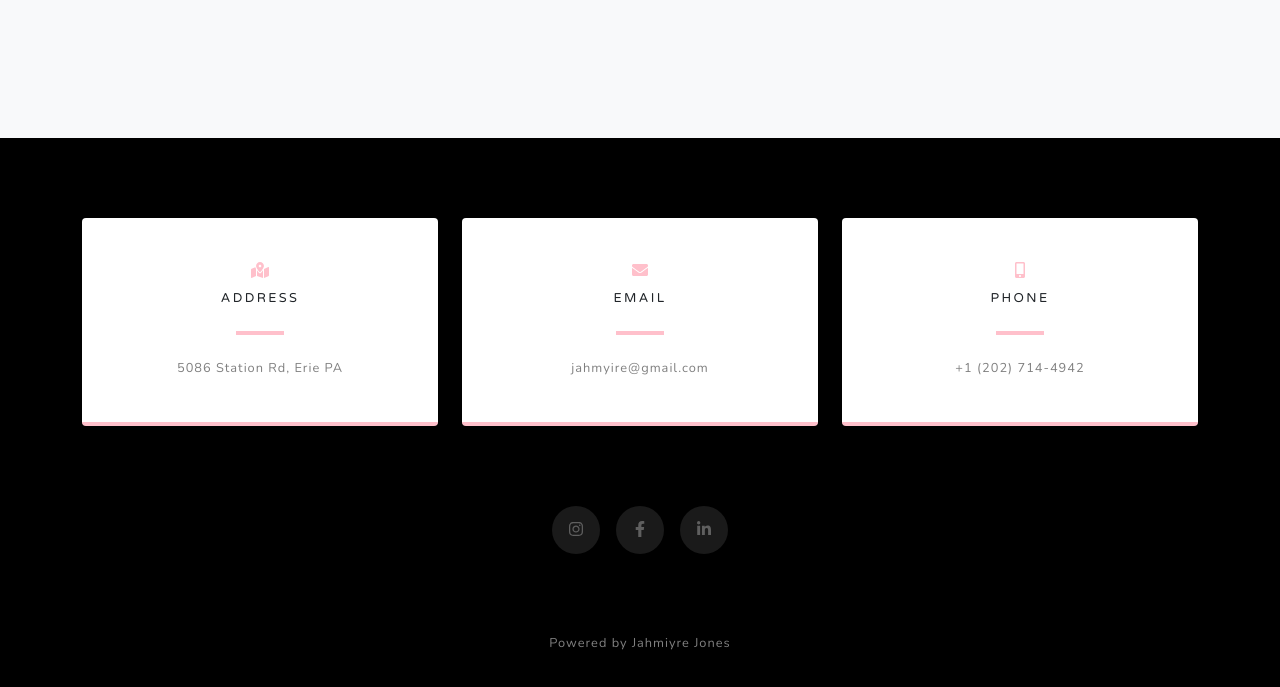
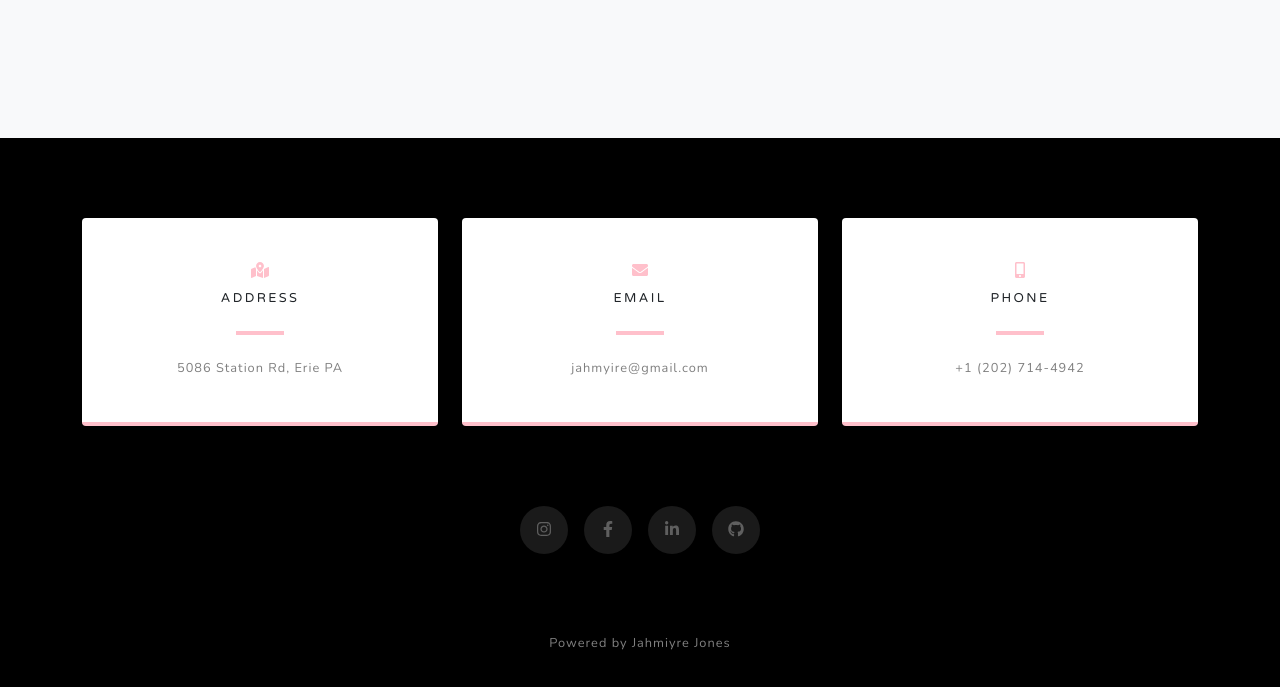
Before and after one commit to Jahmyire/jahmyire.github.io, a plain HTML site: page index.html in a window 1280 px wide. Shown: the part 1994-2681 px from the top of the page. Drawn offline with nearby package versions, Linux system fonts and the light colour scheme.

Commit message:
Github Added

```diff
--- a/index.html
+++ b/index.html
@@ -130,6 +130,7 @@
                     <a class="mx-2" href="https://www.instagram.com/platypusjayy/"><i class="fab fa-instagram"></i></a>
                     <a class="mx-2" href="https://www.facebook.com/jahmyire.jones.5"><i class="fab fa-facebook-f"></i></a>
                     <a class="mx-2" href="https://www.linkedin.com/in/jahmyire-jones-15942264"><i class="fab fa-linkedin-in"></i></a>
+                    <a class="mx-2" href="https://github.com/Jahmyire"><i class="fab fa-github"></i></a>
                 </div>
             </div>
         </section>
```
